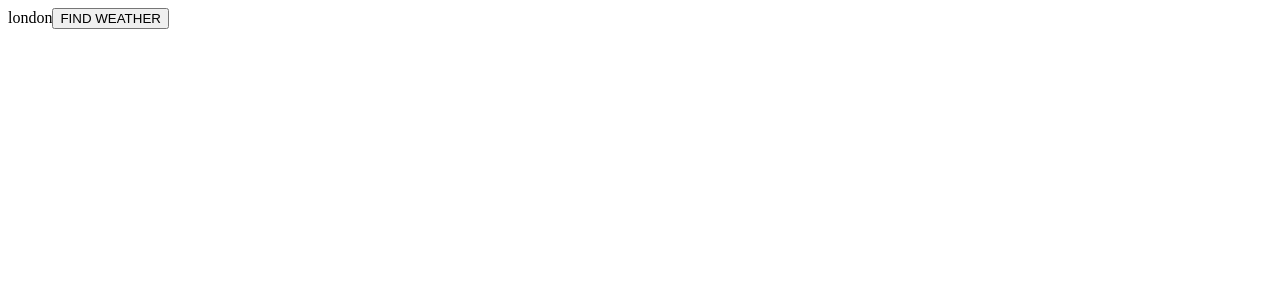
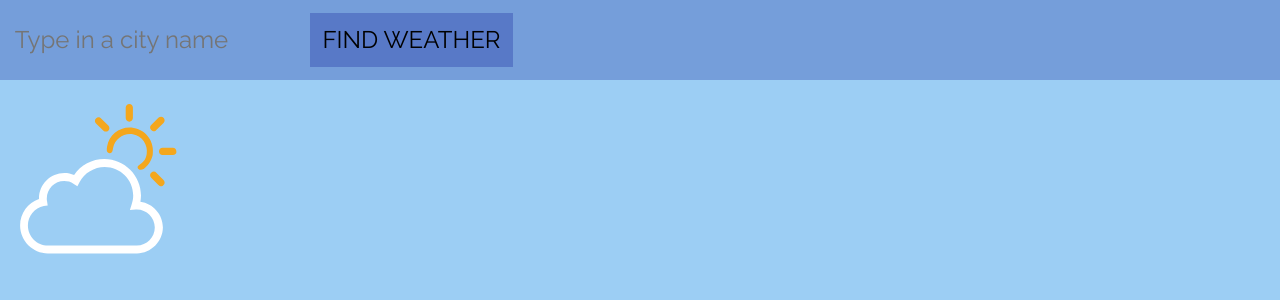
Before and after one commit to NWC2/Weather-API, a React (Create React App) app: page / in a window 1280 px wide. Shown: the top 300 px of the page. Built offline with nearby package versions, Linux system fonts and the light colour scheme.

Commit message:
50
git commit -m 50

```diff
--- a/src/App.css
+++ b/src/App.css
@@ -15,11 +15,39 @@
   -webkit-font-smoothing: antialiased;
   -moz-osx-font-smoothing: grayscale;
 }
+header{
+  background-color: #759eda;
+  padding: 1%;
+  font-family: Raleway;
+}
 
-h2{
-    display: flex;
+#city-name{
+  color: white;
+  background-color: #759eda;
+  font-size: x-large;
+  border: none;
+  margin-right: 2%;
+  font-family: Raleway;
 
 }
+.find-weather{
+  font-size: x-large;
+  background-color: #5879c7;
+  padding: 1%;
+  /* margin-left: 1%; */
+  border: none;
+  font-family: Raleway;
+
+}
+body{
+  margin: 0;
+  background-color: #9ccef4;
+}
+.mostly-cloudy{
+  width: 15%;
+}
+
+
 /*  Search bar */
 
 /* Current weather */
--- a/src/App.js
+++ b/src/App.js
@@ -1,4 +1,5 @@
 import React, { Component } from "react";
+import mc from "./img/weather-icons/mostlycloudy.svg"
 import Search from "./components/Search";
 
 import SayHi, { SayHello } from "./components/WeatherItem";
@@ -17,7 +18,6 @@ class App extends Component {
   // handleInputChange = value => {
   //   this.setState({ name: value });
   // };
-
   render() {
     return (
       // <div className="app">
@@ -27,11 +27,17 @@ class App extends Component {
       // </div>
 
       // <div> alialahmad_MohammadAlAgha</div>
-      <header>
-        london
-        <button className="find weather" onclick="" > FIND WEATHER</button>
+        <div>
+              <header>
+      <input type="text" placeholder="Type in a city name" name="city-name" id="city-name" />
+        <button className="find-weather" onclick="" > FIND WEATHER</button>
 
       </header>
+      <div>
+        <img src={mc} className="mostly-cloudy" />
+      </div>
+        </div>
+
     );
   }
 }
```
